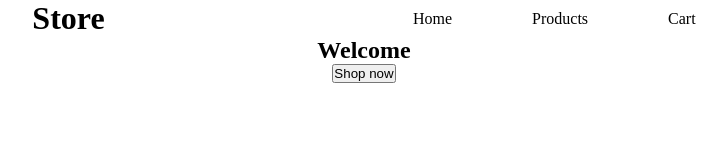
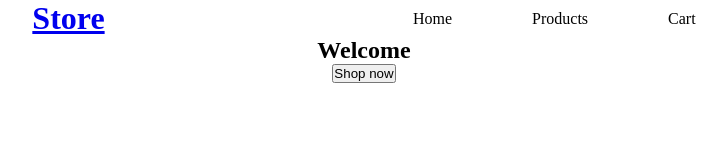
Before and after one commit to Sheishori/shopping-cart, a React (Create React App) app: page / in a window 1280 px wide. Shown: the top 160 px of the page, without its empty margins (276-1001 px from the left). Built offline with nearby package versions, Linux system fonts and the light colour scheme.

Commit message:
Link logo to the home page

```diff
--- a/src/components/Header.tsx
+++ b/src/components/Header.tsx
@@ -1,11 +1,14 @@
 import React from 'react';
 import Navigation from './Navigation';
 import '../styles/Header.css';
+import { Link } from 'react-router-dom';
 
 function Header() {
 	return (
 		<header>
-			<h1>Store</h1>
+			<Link to='/'>
+				<h1>Store</h1>
+			</Link>
 			<Navigation />
 		</header>
 	);
```
